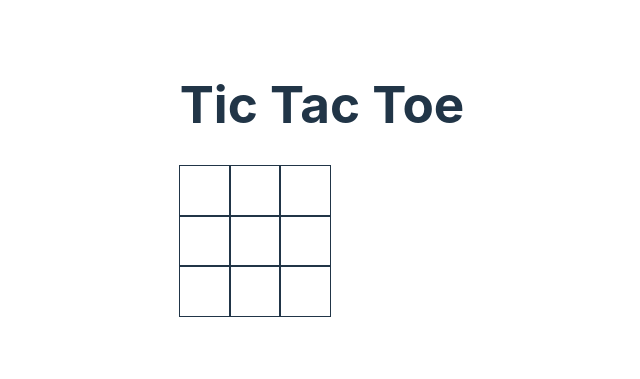
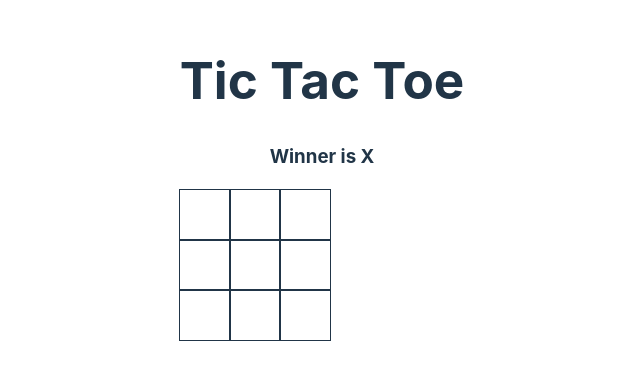
Before and after one commit to anhdang00/BpReactApp, a React (Vite) app: page / in a window 1280 px wide. Shown: the part 221-600 px from the top of the page, without its empty margins (318-958 px from the left). Built offline with nearby package versions, Linux system fonts and the light colour scheme.

Commit message:
add variable to store & display winner

```diff
--- a/src/App.jsx
+++ b/src/App.jsx
@@ -1,4 +1,4 @@
-import { useState } from 'react'
+import { useMemo, useState } from 'react'
 import reactLogo from './assets/react.svg'
 import viteLogo from '/vite.svg'
 import './App.css'
@@ -9,8 +9,13 @@ function App() {
   const [boardState, setBoardState] = useState(TIC_TAC_TOE)
 
   const [isXNext,  setIsXNext]=useState(true)
+
+  const displayWinner = useMemo(()=>{
+    return 'X'
+  },[])
   return <div>
     <h1>Tic Tac Toe</h1>
+    <h3>Winner is {displayWinner}</h3>
     <div style={{
       display:'flex',
       flexFlow:'row wrap',
```
